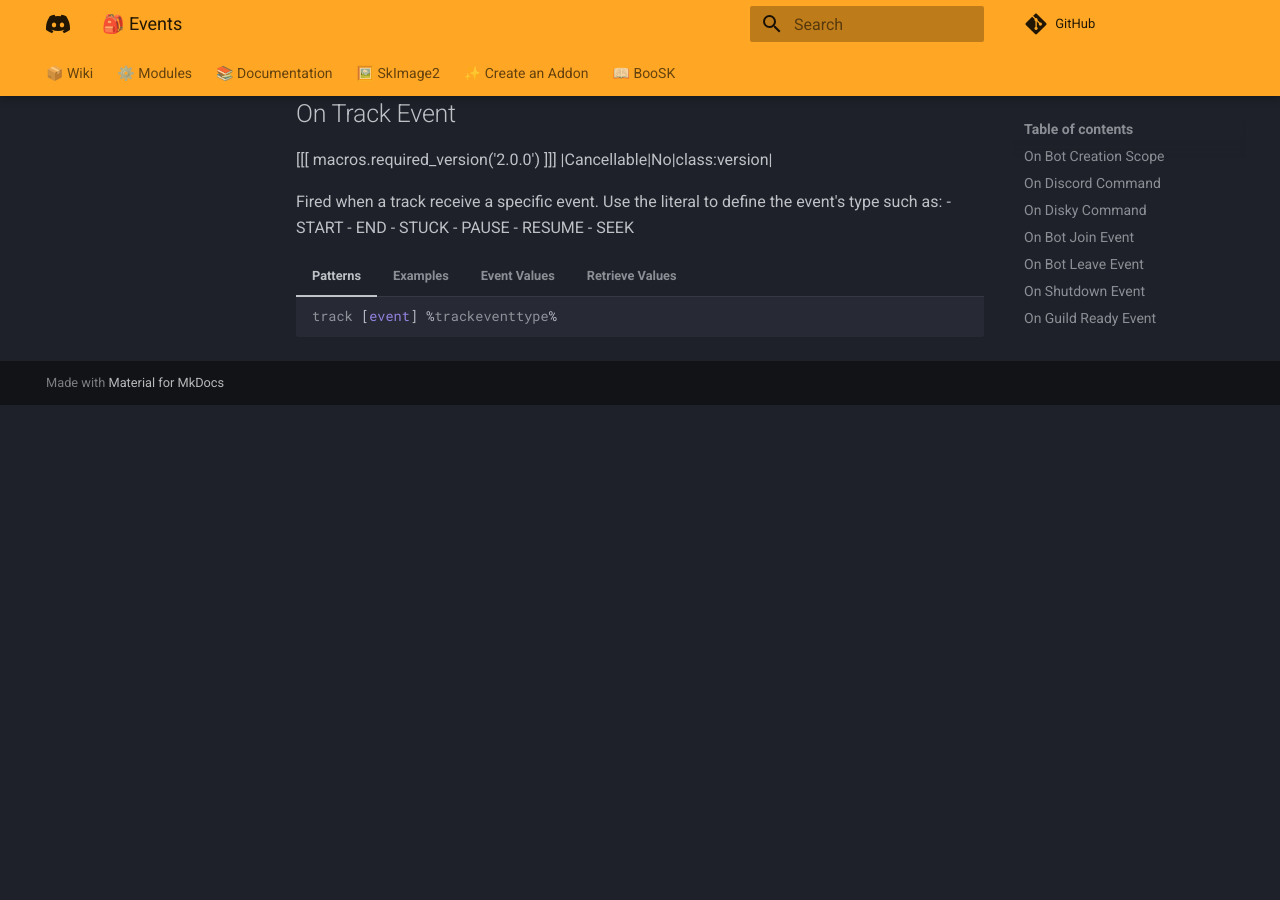
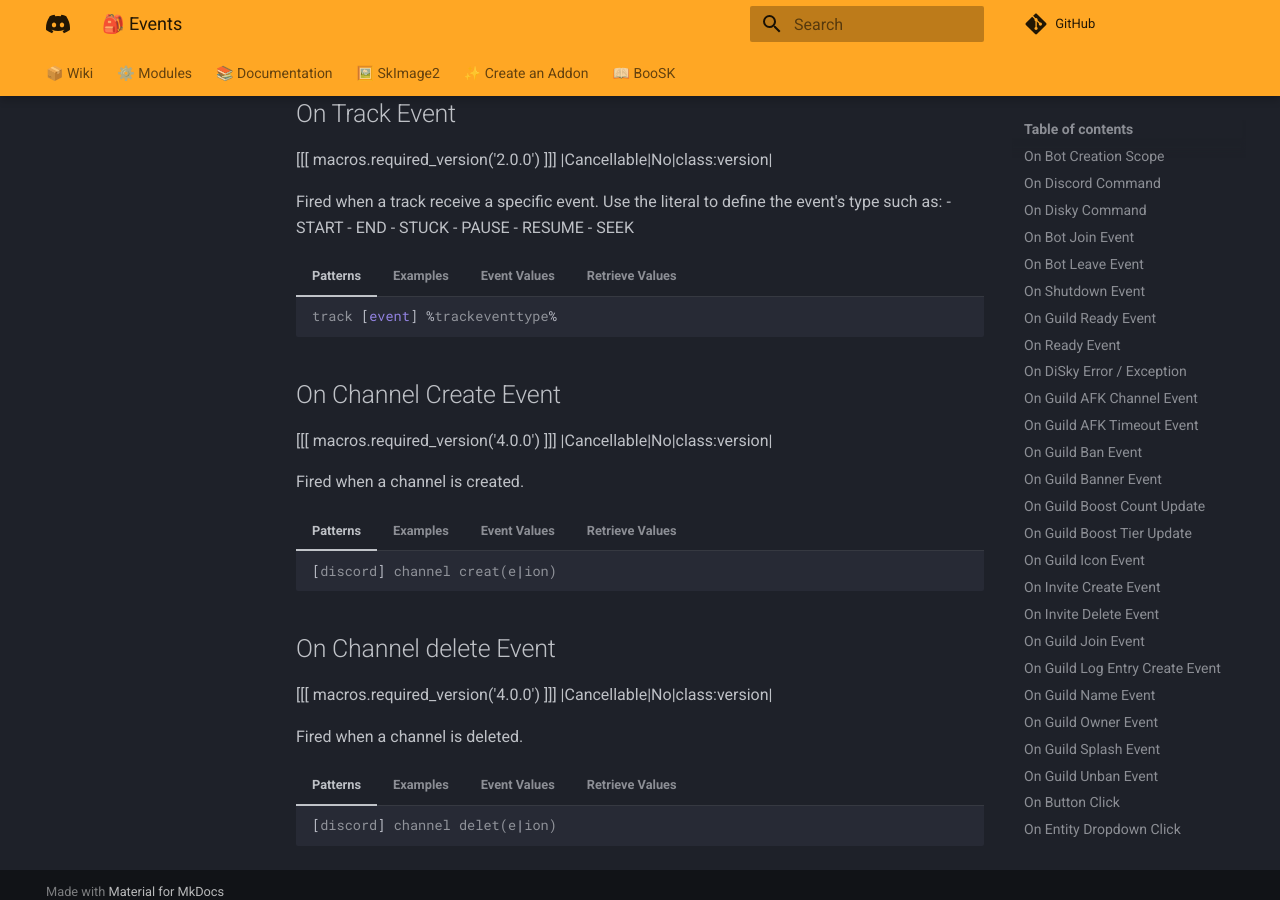
Before and after one commit to DiSkyOrg/Documentation, an MkDocs documentation site: the page built from docs/docs/events.md, in a window 1280 px wide and 900 px high, scrolled down 17623 px. Built offline with MkDocs 1.6.1 and Material for MkDocs 9.7.7, drawn with Linux system fonts in a browser that asks for light colours; comment, search, counter and statistics services are not loaded; before the commit the page ends 18028 px from its top, so only the background shows below that.

Commit message:
Update events.md
Adds the On Channel Create/Delete events

````diff
--- a/docs/docs/events.md
+++ b/docs/docs/events.md
@@ -2039,3 +2039,63 @@ Fired when a track receive a specific event. Use the literal to define the event
     ```applescript
 
     ```
+
+## On Channel Create Event
+
+[[[ macros.required_version('4.0.0') ]]]
+|Cancellable|No|class:version|
+
+Fired when a channel is created.
+=== "Patterns"
+
+    ```applescript
+    [discord] channel creat(e|ion)
+    ```
+=== "Examples"
+
+    ```applescript
+    on channel create:
+    on channel creation:
+    on discord channel create:
+    on discord channel creation:
+    ```
+=== "Event Values"
+
+    ```applescript
+    event-channel
+    event-guild
+    ```
+=== "Retrieve Values"
+    ```applescript
+
+    ```
+
+## On Channel delete Event
+
+[[[ macros.required_version('4.0.0') ]]]
+|Cancellable|No|class:version|
+
+Fired when a channel is deleted.
+=== "Patterns"
+
+    ```applescript
+    [discord] channel delet(e|ion)
+    ```
+=== "Examples"
+
+    ```applescript
+    on channel dele:
+    on channel deletion:
+    on discord channel delete:
+    on discord channel deletion:
+    ```
+=== "Event Values"
+
+    ```applescript
+    event-channel
+    event-guild
+    ```
+=== "Retrieve Values"
+    ```applescript
+
+    ```
````
